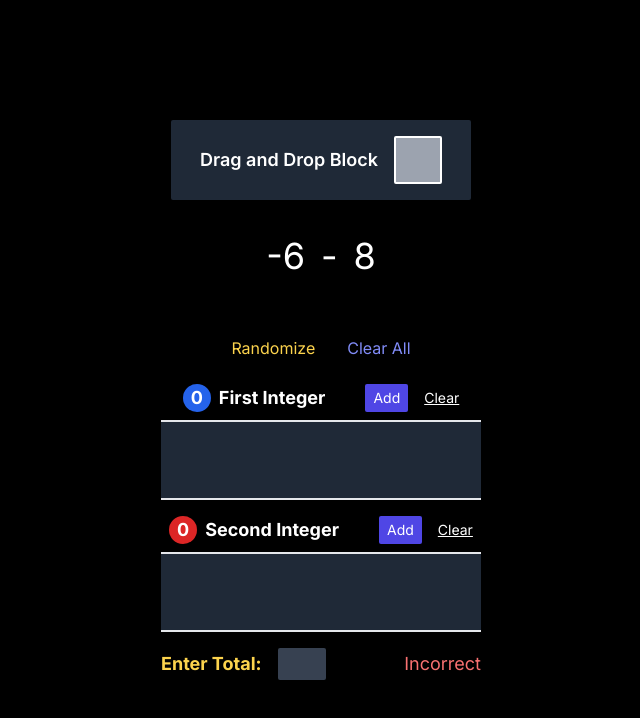
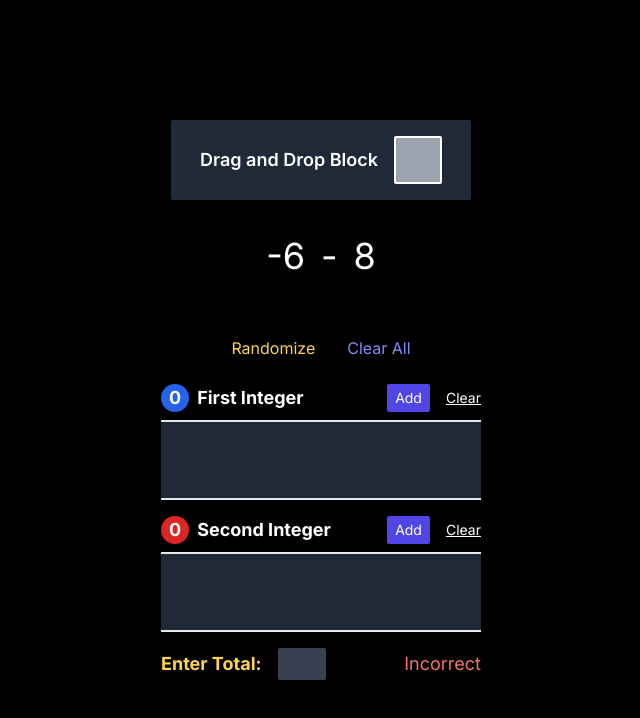
Before and after one commit to pn-code/add-sub-integers, a Next.js app: page / in a window 1280 px wide. Shown: the top 718 px of the page, without its empty margins (319-959 px from the left). Built offline with nearby package versions, Linux system fonts and the light colour scheme.

Commit message:
Updated 1st/2nd integer fields to look similar

```diff
--- a/app/page.tsx
+++ b/app/page.tsx
@@ -145,7 +145,7 @@ export default function Home() {
 
                 {/* Positive Blocks */}
                 <section className="flex flex-col gap-2 items-center">
-                    <header className="flex gap-10">
+                    <header className="w-full flex gap-10 justify-between">
                         <h2 className="text-lg font-bold flex gap-2">
                             <button
                                 onClick={() =>
@@ -198,7 +198,7 @@ export default function Home() {
 
                 {/* Negative Blocks */}
                 <section className="flex flex-col gap-2 items-center">
-                    <header className="flex gap-10">
+                    <header className="w-full flex gap-10 justify-between">
                         <h2 className="text-lg font-bold flex gap-2">
                             <button
                                 onClick={() =>
```
